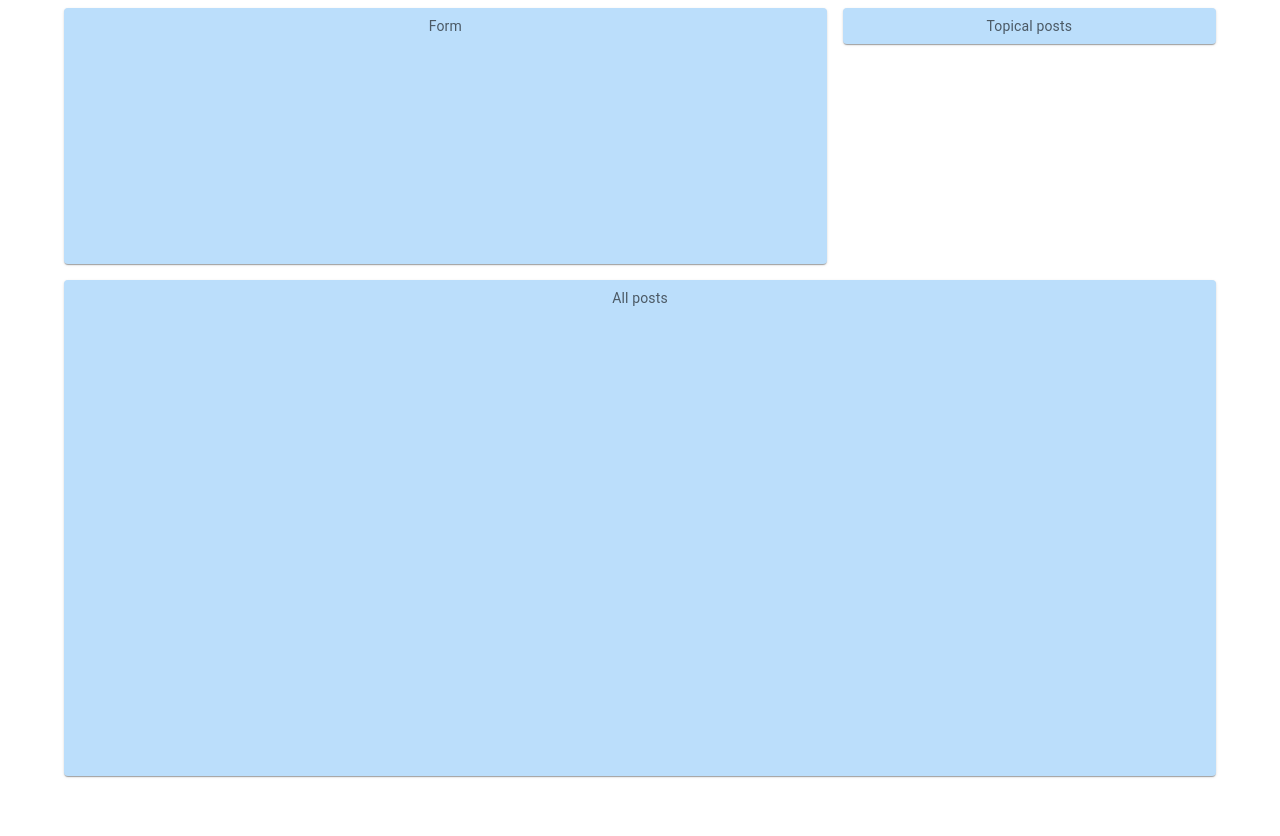
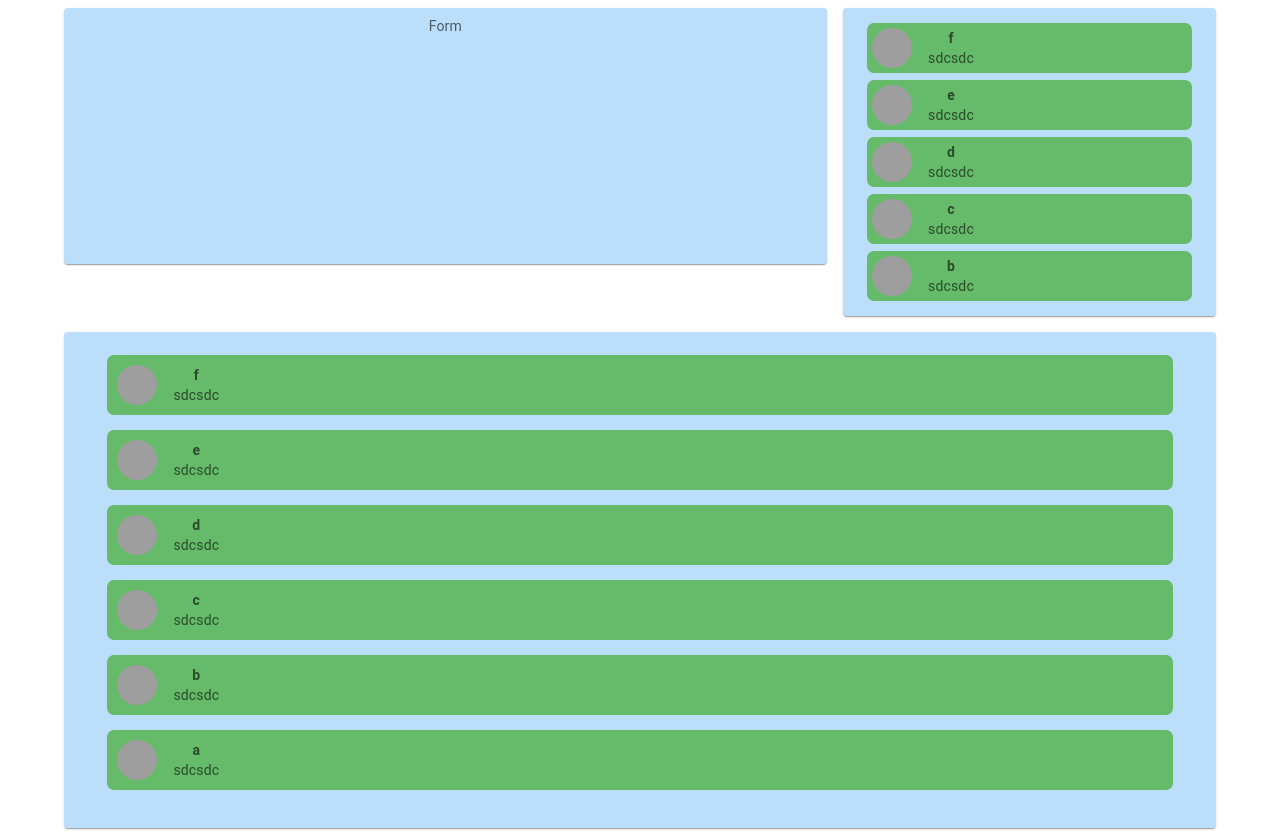
Before and after one commit to ArthurTopazio/posts-creator, a React (Create React App) app: page / in a window 1280 px wide. Before the commit the page ends 800 px from the top, so only its background shows below. Built offline with nearby package versions, Linux system fonts and the light colour scheme; grey boxes are pictures that could not be loaded; a web font is replaced by a local one.

Commit message:
all posts list & topic list

```diff
--- a/src/components/AllPosts/AllPosts.tsx
+++ b/src/components/AllPosts/AllPosts.tsx
@@ -3,6 +3,7 @@ import { FC } from 'react';
 import { IPost } from '../../models/IPost';
 
 import { GridElementWrapper } from '../UI/GridElementWrapper';
+import Post from '../UI/Post';
 
 interface AllPostsTPD {
   posts: IPost[]
@@ -10,12 +11,14 @@ interface AllPostsTPD {
 
 const AllPosts: FC<AllPostsTPD> = ({ posts }) => {
 
+  console.log('all posts', posts);
 
-  console.log('all posts', posts);
+  const postsList = posts.reverse().map(post =>
+    <Post key={post.id} {...{ post }} size='lg' />);
 
   return (
     <GridElementWrapper sx={{ minHeight: '60vh' }}>
-      All posts
+      {postsList}
     </GridElementWrapper>
   )
 }
--- a/src/components/TopicalPosts/TopicalPosts.tsx
+++ b/src/components/TopicalPosts/TopicalPosts.tsx
@@ -2,6 +2,7 @@ import { FC } from 'react';
 import { IPost } from '../../models/IPost';
 
 import { GridElementWrapper } from '../UI/GridElementWrapper';
+import Post from '../UI/Post';
 
 interface TopicalPostsTPD {
   posts: IPost[]
@@ -10,11 +11,15 @@ interface TopicalPostsTPD {
 const TopicalPosts: FC<TopicalPostsTPD> = ({ posts }) => {
 
   const topicalPosts = posts.length > 5 ? [...posts.slice(-5)] : [...posts];
+  const postsList = topicalPosts.reverse().map(post =>
+    <Post key={post.id} {...{ post }} size='sm' />);
 
   console.log('Topical posts', topicalPosts);
 
   return (
-    <GridElementWrapper> Topical posts </GridElementWrapper>
+    <GridElementWrapper>
+      {postsList}
+    </GridElementWrapper>
   )
 }
 
--- /dev/null
+++ b/src/components/UI/Post.tsx
@@ -0,0 +1,41 @@
+import { FC } from 'react';
+
+import Avatar from '@mui/material/Avatar';
+import Stack from '@mui/material/Stack';
+
+import { IPost } from '../../models/IPost';
+
+interface PostTPD {
+  post: IPost,
+  size: 'lg' | 'sm'
+}
+
+const Post: FC<PostTPD> = ({ post, size }) => {
+
+  const stackStyle = size === 'lg'
+    ? {
+      m: '15px auto', p: '10px', width: '92%', backgroundColor: '#66bb6a', borderRadius: '7px'
+    }
+    : {
+      m: '7px auto', p: '5px', width: '88%', backgroundColor: '#66bb6a', borderRadius: '7px'
+    }
+
+  return (
+    <Stack
+      direction="row"
+      spacing={2}
+      sx={stackStyle}
+    >
+      <Avatar
+        src={post.avatar_link}
+        alt={post.author}
+      />
+      <div style={{ display: 'flex', flexDirection: 'column' }}>
+        <div style={{ fontWeight: 'bold' }}>{post.author}</div>
+        <div>{post.text}</div>
+      </div>
+    </Stack>
+  )
+}
+
+export default Post;
--- a/src/models/IPost.ts
+++ b/src/models/IPost.ts
@@ -1,7 +1,7 @@
 export interface IPost {
   id: number,
   author: string,
-  avatar_link: string | null,
+  avatar_link: string,
   text: string,
   create_time: string,
 }
```
